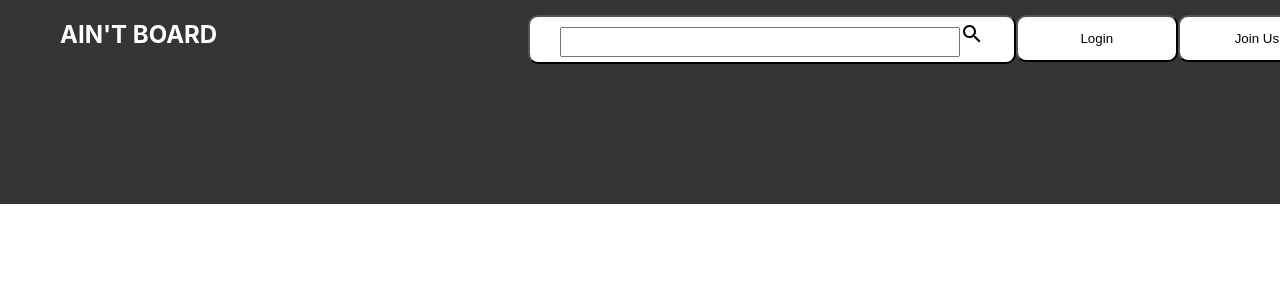
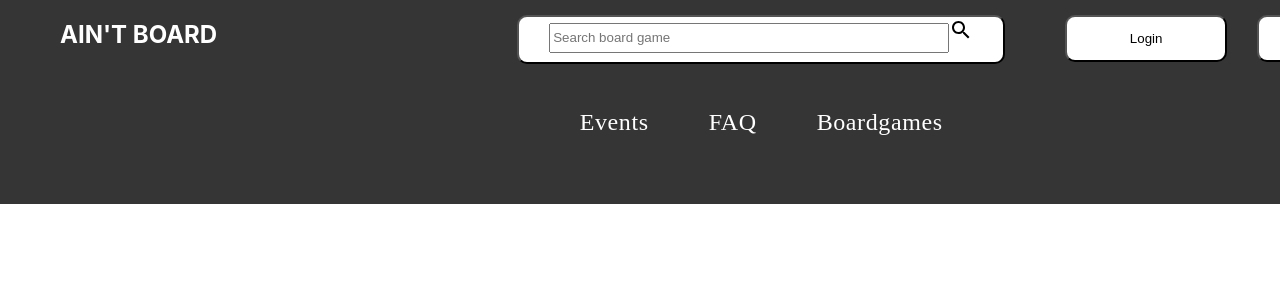
Before and after one commit to idiglove/oku-no-kumo-fe, a Next.js app in the folder project_app/: page /HomePage in a window 1280 px wide. Shown: the top 300 px of the page. Built offline with nearby package versions, Linux system fonts and the light colour scheme.

Commit message:
added the final texts and refined css

```diff
--- a/project_app/components/Header.js
+++ b/project_app/components/Header.js
@@ -1,6 +1,5 @@
 import styled from "styled-components";
 import SearchIcon from "@mui/icons-material/Search";
-import Box from "@mui/material/Box";
 
 export default function Header() {
   return (
@@ -9,12 +8,24 @@ export default function Header() {
         <h1>Ain't Board</h1>
         <div className="buttons">
           <button
-            style={{ width: "488px", height: "49.08px", marginLeft: "100px" }}
+            style={{
+              width: "488px",
+              height: "49.08px",
+              marginLeft: "100px",
+              marginRight: "60px",
+            }}
           >
-            <input style={{ width: "400px", height: "30px" }} />
+            <input
+              placeholder="Search board game"
+              style={{ width: "400px", height: "30px" }}
+            />
             <SearchIcon />
+
+            <h3>Events</h3>
+            <h3>FAQ</h3>
+            <h3>Boardgames</h3>
           </button>
-          <button>Login</button>
+          <button style={{ marginRight: "30px" }}>Login</button>
           <button>Join Us!</button>
         </div>
       </section>
@@ -24,8 +35,7 @@ export default function Header() {
 
 const Container = styled.div`
   h1 {
-    width: 227.77px;
-    height: 34.34px;
+    font-size: 24px;
     color: #ffffff;
     padding-left: 60px;
     text-transform: uppercase;
@@ -48,4 +58,15 @@ const Container = styled.div`
     background: #ffffff;
     border-radius: 10px;
   }
+  h3 {
+    font-family: "Quicksand";
+    font-style: normal;
+    font-weight: 500;
+    font-size: 24px;
+    line-height: 30px;
+    display: inline-block;
+    letter-spacing: 0.025em;
+    color: #ffffff;
+    padding: 30px;
+  }
 `;
```
